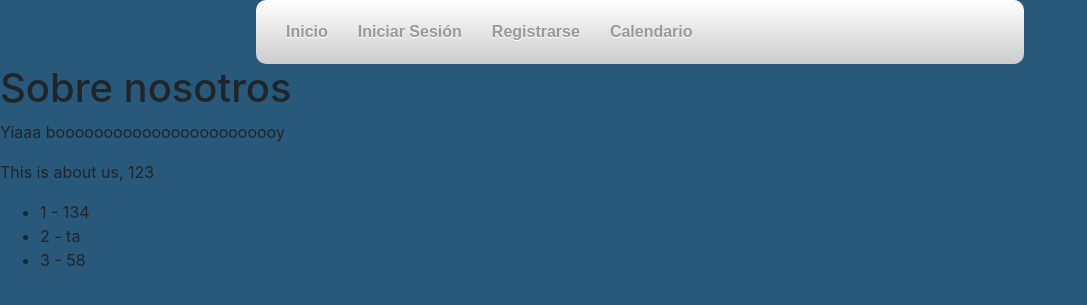
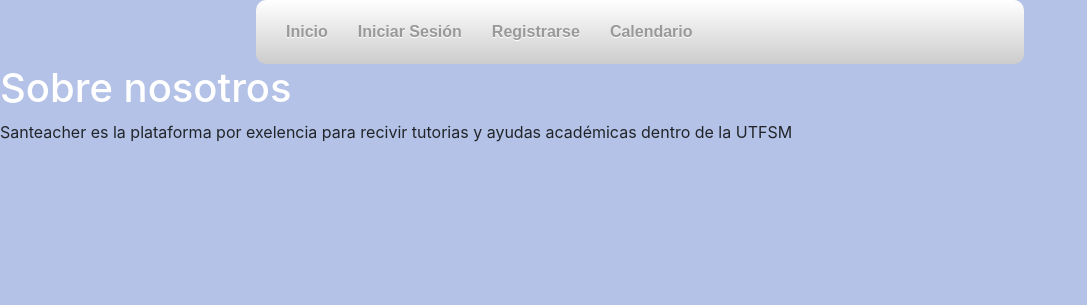
Before and after one commit to MenitoX/santeacher, a Django app: page /about/ in a window 1280 px wide. Shown: the top 305 px of the page, without its empty margins (0-1087 px from the left). Run offline with Django 3.2, Linux system fonts and the light colour scheme; some libraries are stand-ins or nearby versions.

Commit message:
ABOUT Y WEAS

```diff
--- a/src/static/css/main.css
+++ b/src/static/css/main.css
@@ -1,5 +1,5 @@
 body {
-    background: #28597a;
+    background: #b4c2e7;
   }
 
   @media screen
@@ -374,3 +374,9 @@
     background-color: #bc6355;
     text-decoration: none;
   }
+
+
+/* EXTRA */
+h1{
+  color: white
+}
--- a/src/templates/about.html
+++ b/src/templates/about.html
@@ -2,9 +2,11 @@
 
 {% block content %}
 <h1>Sobre nosotros</h1>
-<p>Yiaaa boooooooooooooooooooooooy</p>
+<p>Santeacher es la plataforma por exelencia para recivir tutorias y ayudas académicas dentro de la UTFSM </p>
 
-<p>
+
+
+<!--<p>
 {{ my_text }}, {{ my_number }}
 </p>
 
@@ -20,7 +22,7 @@
 
     {% endif %}
     {% endfor %}
-</ul>
+</ul>-->
 
 
 {% endblock %}}
--- a/src/templates/home.html
+++ b/src/templates/home.html
@@ -1,6 +1,6 @@
 {% extends "base.html" %}
 
 {% block content %}
-<h1>Hello world!</h1>
-<p>Heeelooooo</p>
+<h1>Bienvenido a Santeacher! (beta)</h1>
+<p>LLENAR DESPUÉS</p>
 {% endblock %}
```
Also changed, not shown: src/db.sqlite3.
